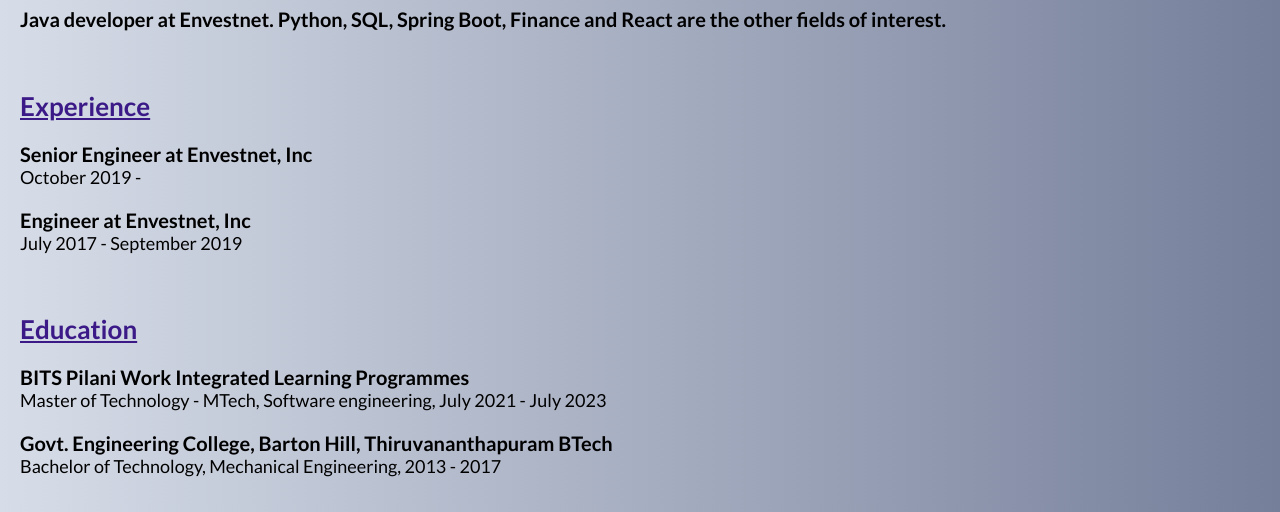
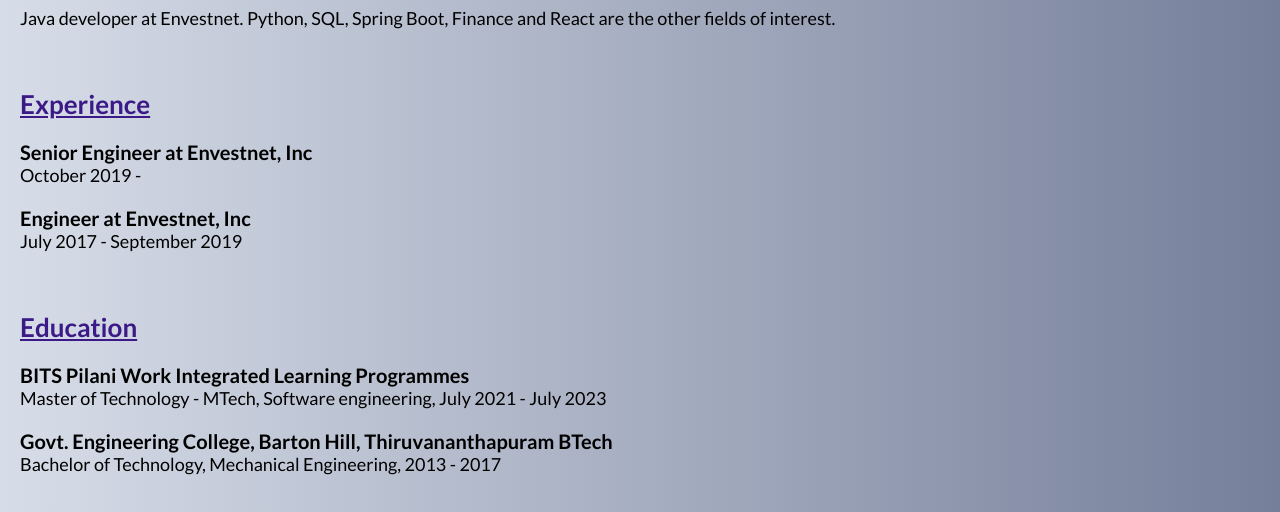
Before and after one commit to vishnu-r-1995/vishnu-r-1995.github.io, a plain HTML site: page index.html in a window 1280 px wide. Shown: the part 288-800 px from the top of the page. Drawn offline with Linux system fonts and the light colour scheme.

Commit message:
additional changes

```diff
--- a/index.html
+++ b/index.html
@@ -33,7 +33,7 @@
 
         <h1 class="heading">Summary</h1>
         <div class="block">
-            <p class="subHeading">Java developer at
+            <p class="text">Java developer at
                 Envestnet. Python, SQL, Spring Boot, Finance and React are the other fields of interest.</p>
         </div>
         <br />
```
